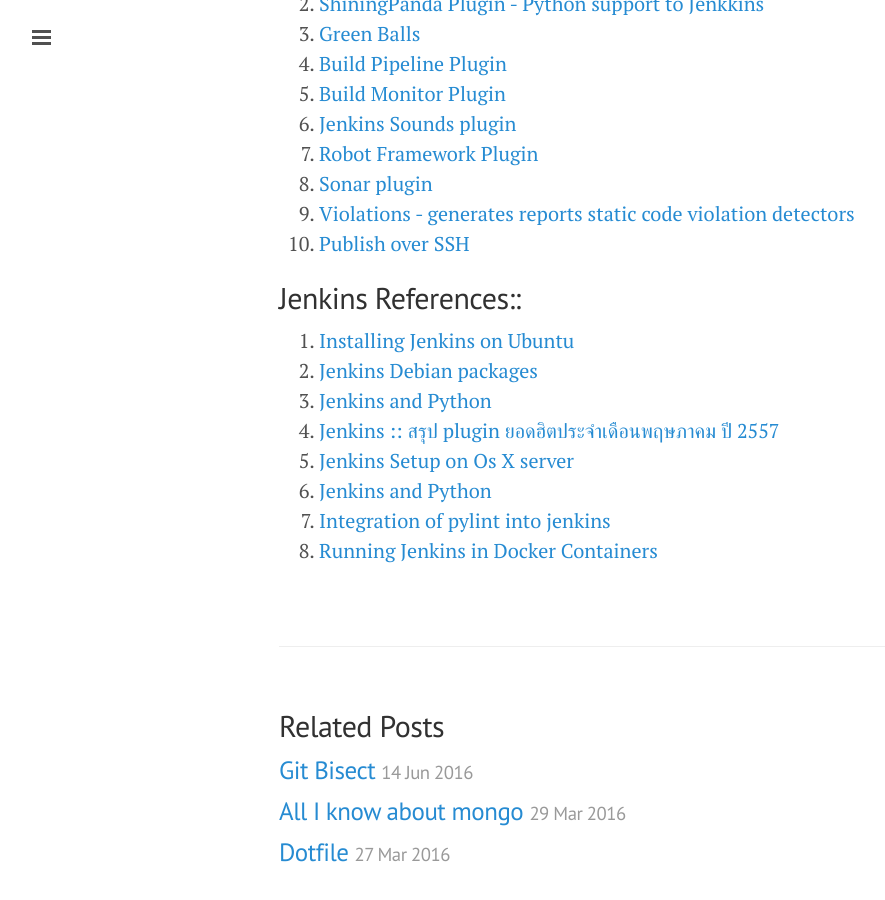
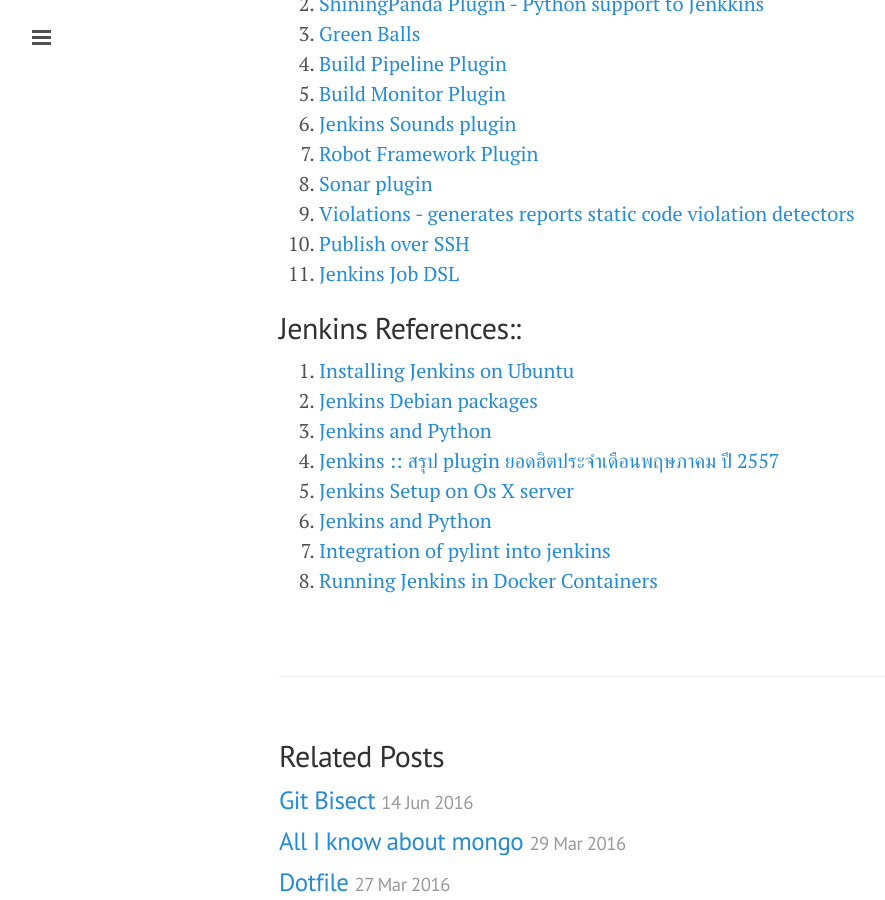
Before and after one commit to ibotdotout/ibotdotout.github.io, a Jekyll site: the page built from _posts/2015-08-24-jenkins-ci.md, in a window 1280 px wide and 900 px high, scrolled down 6248 px. Shown: the whole window, without its empty margins (1-886 px from the left). Built offline with Jekyll 4.4.1, drawn with Linux system fonts in a browser that asks for light colours; nearby versions of some CDN libraries; Markdown is read by kramdown in place of the engine named in the settings; comment, search, counter and statistics services are not loaded.

Commit message:
Add Jenkins DSL

```diff
--- a/_posts/2015-08-24-jenkins-ci.md
+++ b/_posts/2015-08-24-jenkins-ci.md
@@ -235,6 +235,7 @@ $ sudo service jenkins restart
 8. [Sonar plugin](https://wiki.jenkins-ci.org/display/JENKINS/Sonar+plugin)
 9. [Violations - generates reports static code violation detectors](https://wiki.jenkins-ci.org/display/JENKINS/Violations)
 10. [Publish over SSH](http://www.somkiat.cc/jenkins-deploy-over-ssh/)
+11. [Jenkins Job DSL](https://jenkinsci.github.io/job-dsl-plugin/#)
 
 
 ## Jenkins References::
```
